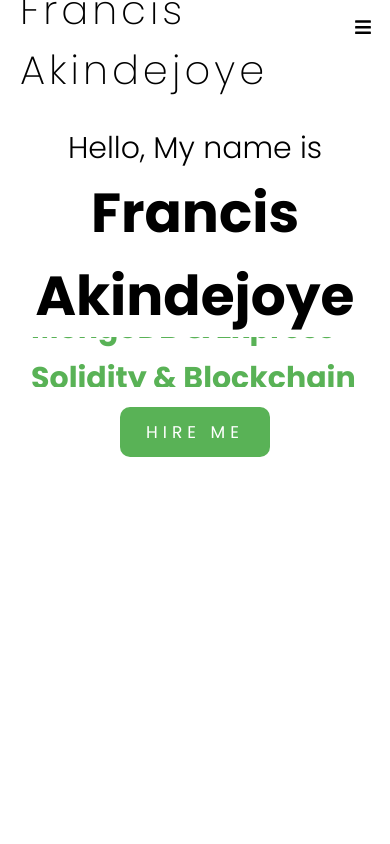
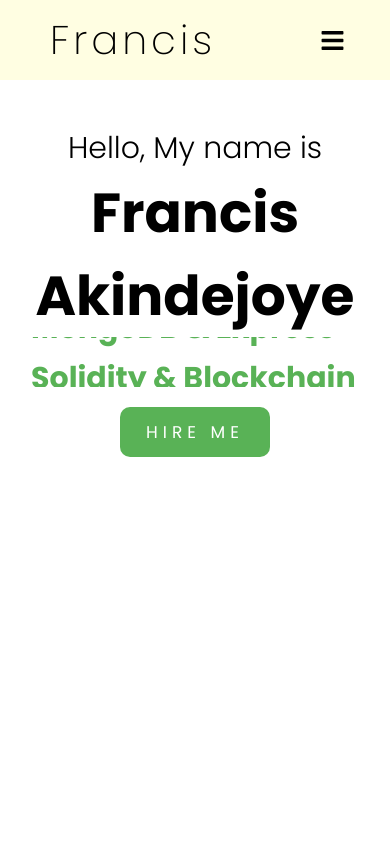
Before and after one commit to Akindejoye/my_portfolio, a React (Create React App) app: page / in a window 390 px wide. Shown: the top 844 px of the page. Built offline with nearby package versions, Linux system fonts and the light colour scheme.

Commit message:
Mobile Navigation Implementation

```diff
--- a/src/Page/Home.jsx
+++ b/src/Page/Home.jsx
@@ -1,14 +1,24 @@
+import { useState } from "react";
 import About from "../components/about/About";
 import Contact from "../components/contact/Contact";
 import Intro from "../components/intro/Intro";
+import MobileNav from "../components/mobileNav/MobileNav";
 import Navigation from "../components/nav/Navigation";
 import ProductList from "../components/productList/ProductList";
 import Toggle from "../components/toggle/Toggle";
 
 const Home = () => {
+
+    const [isMobile, setIsMobile] = useState(false)
+
+    const openNav = () => {
+        setIsMobile(!isMobile);
+    }
+
     return (
         <div>
-            <Navigation />
+            <Navigation openNav={openNav} />
+            <MobileNav isMobile={isMobile} openNav={openNav} />
             {/* <Toggle /> */}
             <Intro />
             <About />
--- /dev/null
+++ b/src/components/mobileNav/MobileNav.jsx
@@ -0,0 +1,38 @@
+import { Link } from "react-scroll";
+import './mobileNav.css';
+import { FaTimes } from 'react-icons/fa';
+
+const MobileNav = ({isMobile, openNav}) => {
+
+    if(openNav) {
+        console.log("Nav comes alive");
+    }
+
+    return (
+        <>
+        <div
+            className={`${isMobile ? 'mobileNavContainer' : 'mobileClear'}`}
+        >
+            <button className="mobileNavIconClose" onClick={openNav}>
+                <FaTimes />
+            </button>
+            <ul className="mobileNavList">
+                <li className="mobileNavItem">
+                    <Link to='home' onClick={openNav}>Home</Link>
+                </li>
+                <li className="mobileNavItem">
+                    <Link to='about' onClick={openNav}>About</Link>
+                </li>
+                <li className="mobileNavItem">
+                    <Link to='product' onClick={openNav}>Product</Link>
+                </li>
+                <li className="mobileNavItem">
+                    <Link to='contact' onClick={openNav}>Contact</Link>
+                </li>
+            </ul>
+        </div>
+        </>
+     );
+}
+
+export default MobileNav;
--- /dev/null
+++ b/src/components/mobileNav/mobileNav.css
@@ -0,0 +1,49 @@
+.mobileNavContainer {
+    position: fixed;
+    z-index: 999;
+    width: 100%;
+    height: 100%;
+    background-color: #fffdd0;
+    display: grid;
+    align-items: center;
+    justify-content: center;
+    top: 0;
+    left: 0;
+    transition: 0.3s ease-in-out;
+}
+
+.mobileClear {
+    opacity: 0;
+    width: 0;
+    height: 0;
+    display: none;
+    transition: 0;
+}
+
+.mobileNavIconClose {
+    font-size: 3rem;
+    position: absolute;
+    top: 1.3rem;
+    right: 1.3rem;
+    color: red;
+    background: transparent;
+    border: none;
+    cursor: pointer;
+}
+
+.mobileNavList {
+   list-style: none;
+   font-size: 3rem;
+   letter-spacing: 5px;
+   text-align: center;
+}
+
+.mobileNavItem {
+    margin-bottom: 5rem;
+    cursor: pointer;
+    color: #5f5f5f;
+}
+
+.mobileNavItem:hover {
+    color: #59b256;
+}
--- a/src/components/nav/Navigation.jsx
+++ b/src/components/nav/Navigation.jsx
@@ -1,13 +1,12 @@
 import { useEffect, useState } from 'react';
 import { Link } from 'react-scroll';
-import { FaBars, FaTimes } from 'react-icons/fa';
+import { FaBars } from 'react-icons/fa';
 import './navigation.css';
 import { animateScroll as scroll } from 'react-scroll';
 
-const Navigation = () => {
+const Navigation = ({ openNav }) => {
 
     const [scrollNav, setScrollNav] = useState(false);
-    const [mobileNav, setMobileNav] = useState(false);
 
     const toggleHome = () => {
         scroll.scrollToTop();
@@ -30,22 +29,18 @@ const Navigation = () => {
 
     }, []);
 
-    const sideNav = () => {
-        setMobileNav(!mobileNav)
-    }
-
     return (
         <div className={scrollNav ? 'nav-2' : 'nav-1'}>
             <div className='nav-left'>
-                <h1 className='nav-title' onClick={toggleHome}>Francis Akindejoye</h1>
+                <h1 className='nav-title' onClick={toggleHome}>Francis</h1>
             </div>
             <div className='nav-right'>
-                <div
+                <button
                     className='nav-icon'
-                    onClick={sideNav}
+                    onClick={openNav}
                 >
-                    {mobileNav ? <FaTimes /> : <FaBars />}
-                </div>
+                    <FaBars />
+                </button>
                 <ul className='nav-list'>
                     <Link
                         to='home'
--- a/src/components/nav/navigation.css
+++ b/src/components/nav/navigation.css
@@ -4,7 +4,7 @@
     display: flex;
     justify-content: space-between;
     align-items: center;
-    background-color:  #fff;
+    background-color:  #fffdd09a;
     position: sticky;
     top: 0;
     z-index: 10;
@@ -31,6 +31,7 @@
     letter-spacing: 4px;
     font-weight:lighter;
     cursor: pointer;
+    margin-left: 3rem;
 
 }
 
@@ -80,11 +81,10 @@ margin-right: 3rem;
 
     .nav-icon {
         display: block;
-        position: absolute;
-        top: 0;
-        right: 0;
-        transform: translate(-100%, 60%);
-        font-size: 1.8rem;
+        border: none;
+        background: transparent;
+        color: #000;
+        font-size: 2.5rem;
         cursor: pointer;
     }
 }
```
Also changed, not shown: src/App.jsx (+1 -6 lines).
